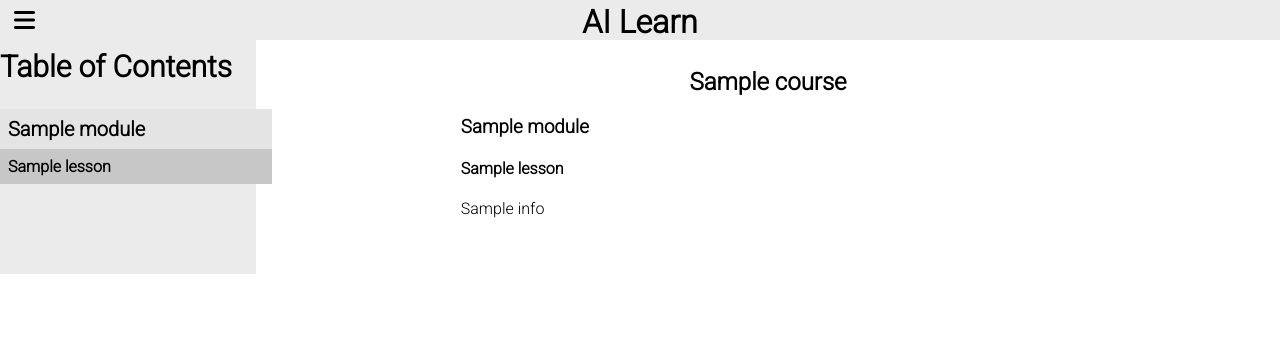
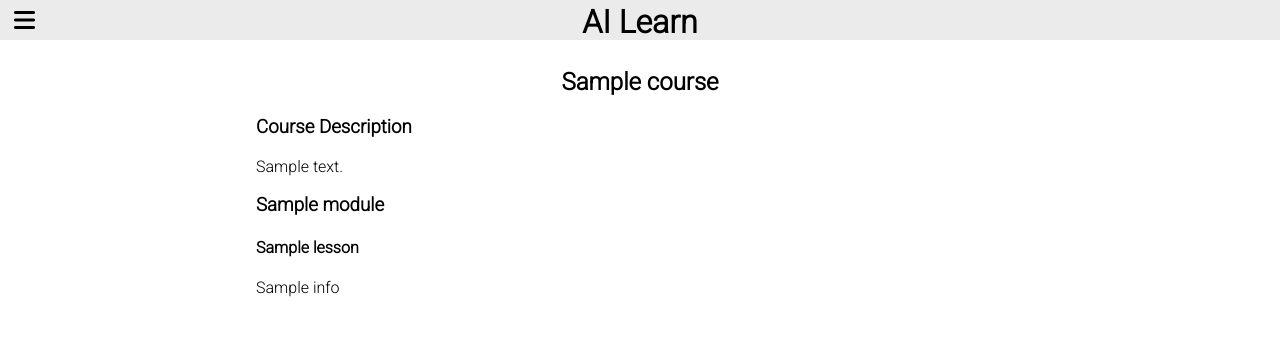
Before and after one commit to AutumnNippert/ai-learn, a Flask app: template flaskr/templates/course.html in a window 1280 px wide. Shown: the top 352 px of the page. Run offline with Flask 3, Linux system fonts and the light colour scheme; the template is opened without the code that fills it: most values are stand-ins (such as "Sample title", 1, 10 or a date in 2020); some libraries are stand-ins or nearby versions.

Commit message:
Ready for pain (node js refactor)

```diff
--- a/flaskr/app.py
+++ b/flaskr/app.py
@@ -13,15 +13,15 @@
 
 @app.route('/course/<course_id>', methods=['GET', 'POST'])
 def course(course_id:str):
-    # get course from out/Wireless Networks.json
     c = Course.from_file(f"{course_id}.json")
     return render_template('course.html', course=c)
 
 @app.route(f'/add_course', methods=['POST'])
 def add_course():
     course_title:str = request.form['courseName']
-    log(f"Generating course: {course_title}")
-    course = generate_course(course_title)
+    module_count = int(request.form['moduleCount'])
+    log(f"Generating course: {course_title} | with {module_count} modules")
+    course = generate_course(course_title, module_count)
     course.to_file(f"{course.id}.json")
     return redirect(url_for('course', course_id=course.id))
 
--- a/flaskr/static/style.css
+++ b/flaskr/static/style.css
@@ -289,5 +289,5 @@
     display: grid;
     margin: 0;
     padding: 0;
-    grid-template-columns: 1fr 4fr;
+    grid-template-columns: 1fr;
 }
--- a/flaskr/templates/course.html
+++ b/flaskr/templates/course.html
@@ -27,35 +27,22 @@
     </div>
 
     <div class="container">
-        <!-- Setting up some vars for possible use later? -->
-        {%set module = course.modules[0]%}
-        {%set lesson = module.lessons[0]%}
-        <div id="table_of_contents">
-            <!--
-                This will be a list of all the modules and sub modules, each having their own link to the lesson.
-                The list will be collapsible, and will be able to be expanded to show the sub modules.
-            -->
-            <h2>Table of Contents</h2>
-            <div>
-                <!--For each module in the course, print the name-->
-                {% for module in course.modules %}
-                    <h3>{{module.title}}</h3>
-                    <!--For each lesson in the module, print the name-->
-                    {% for lesson in module.lessons %}
-                        <h4>{{lesson.title}}</h4>
-                    {% endfor %}
-                {% endfor %}
-            </div>
-        </div>
-
         <div id="content">
             <h2>{{course.title}}</h2>
             <div>
-                <h3>{{module.title}}</h3>
-                <h4>{{lesson.title}}</h4>
-                {% set lines = lesson.info.split('\n') %}
-                {% for line in lines %}
-                    <p>{{line}}</p>
+                <h3>Course Description</h3>
+                <p>{{course.description}}</p>
+            <div>
+                {% for module in course.modules %}
+                    <h3>{{module.title}}</h3>
+                    <div>
+                        {% for lesson in module.lessons %}
+                            <h4>{{lesson.title}}</h4>
+                            {% for line in lesson.info.split('\n') %}
+                                <p>{{line}}</p>
+                            {% endfor %}
+                        {% endfor %}
+                    </div>
                 {% endfor %}
             </div>
         </div>
--- a/flaskr/templates/index.html
+++ b/flaskr/templates/index.html
@@ -69,6 +69,12 @@
                 <label for="courseName">Course Name</label>
                 <br>
                 <input type="text" name="courseName" id="courseName" required>
+                <br>
+                <!-- module count number selector 1-15 -->
+                <label for="moduleCount">Number of Modules</label>
+                <br>
+                <input type="number" name="moduleCount" id="moduleCount" min="1" max="15" required>
+                <br>
                 <input type="submit" value="Add Course">
             </form>
         </div>
```
Also changed, not shown: 1 other file.
